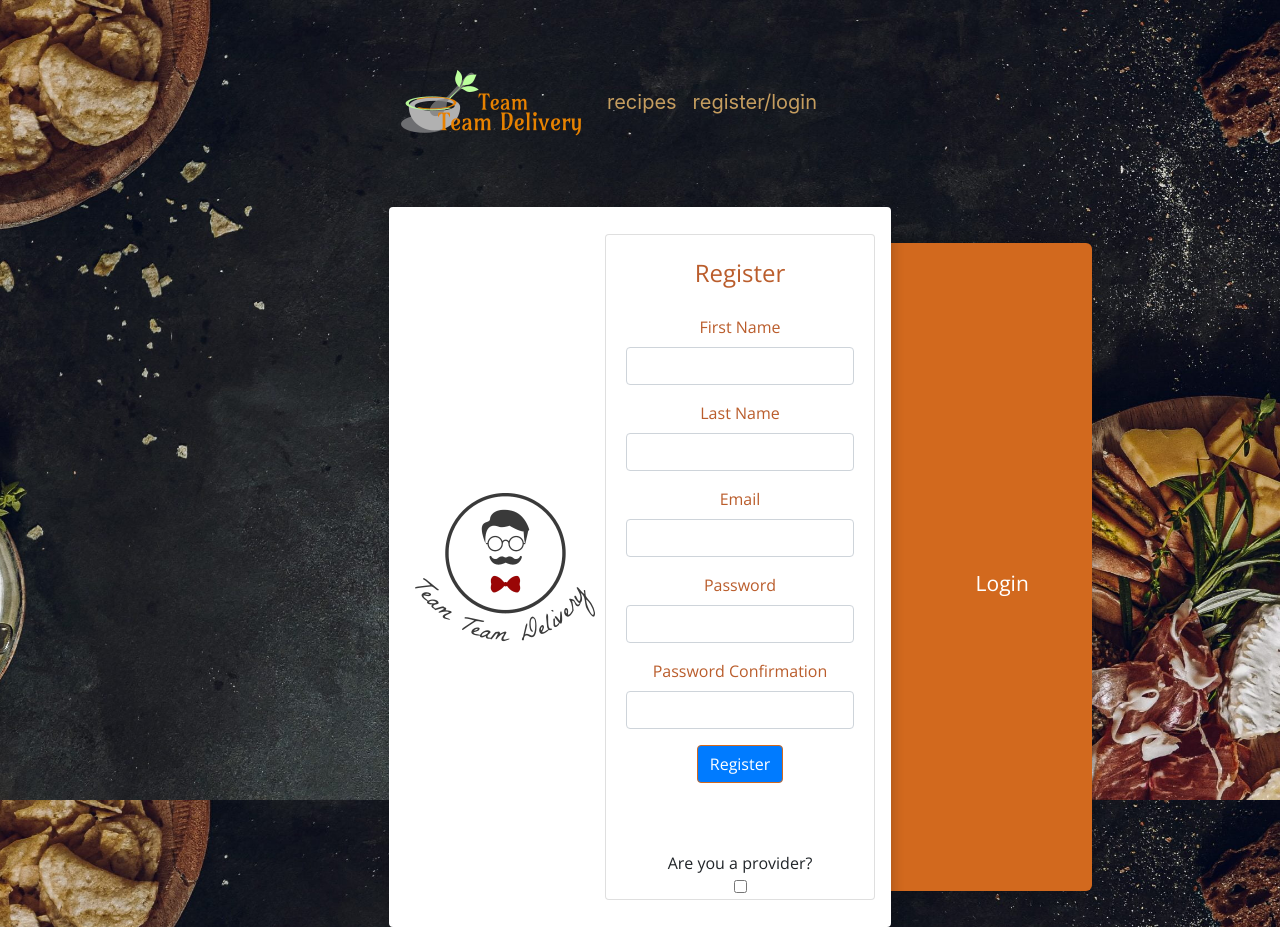
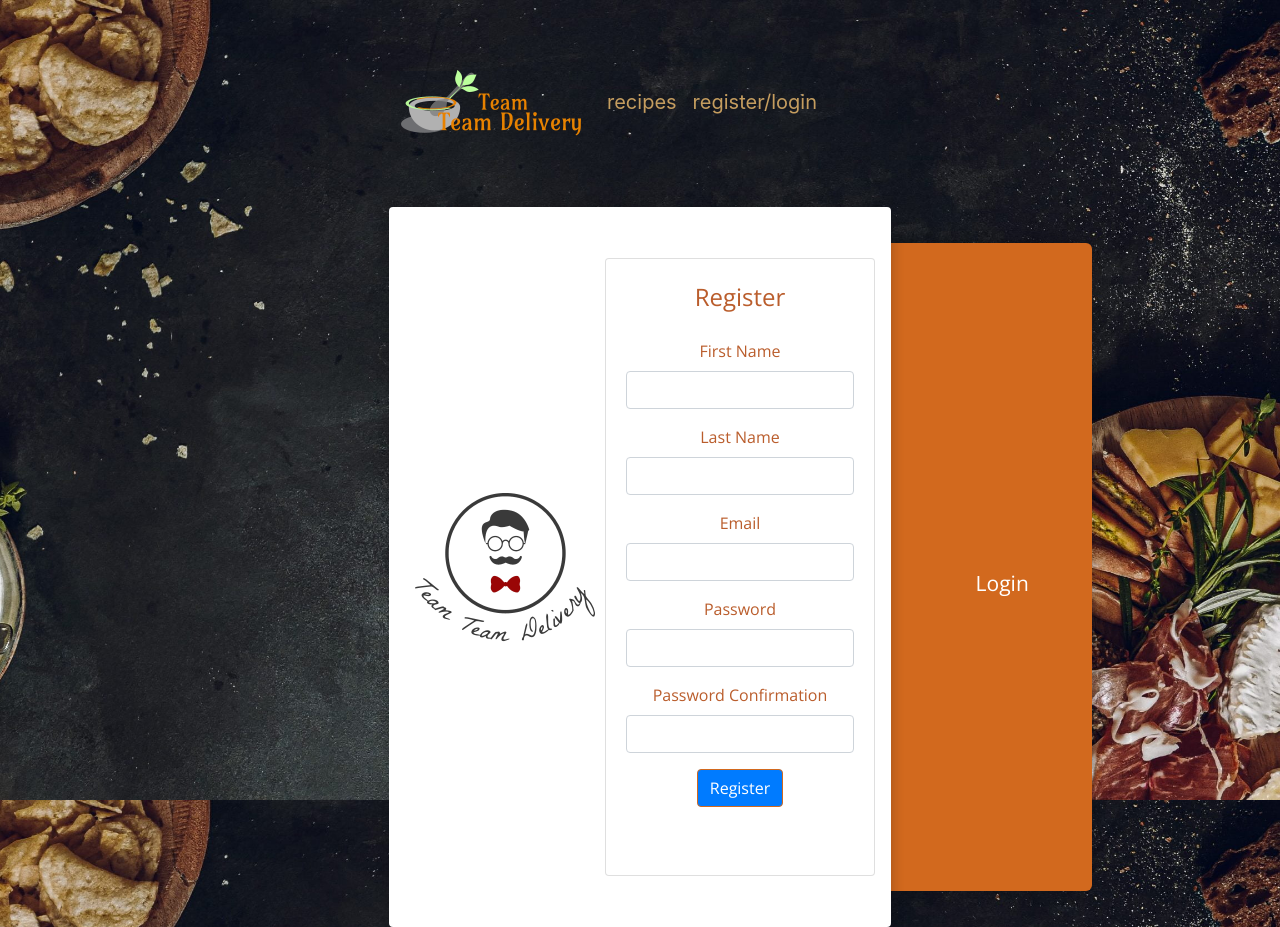
Before and after one commit to stanalexandrucode/Glovo-FrontEnd, a React (Create React App) app: page /register in a window 1280 px wide. Built offline with nearby package versions, Linux system fonts and the light colour scheme.

Commit message:
register - dead code deleted login - after login redirect to home login - wrong login doesn't break the code

```diff
--- a/src/components/authentication/Logout.jsx
+++ b/src/components/authentication/Logout.jsx
@@ -16,7 +16,7 @@
 
   return (
     <div className="logout">
-      <h1>Welcome to logout. Are you sure you want this?</h1>
+      <h1>are you sure you want to logout?</h1>
       <button onClick={handleLogout}>Logout</button>
     </div>
   );
--- a/src/components/login/Login.jsx
+++ b/src/components/login/Login.jsx
@@ -1,8 +1,8 @@
-import React, { containerRef, useEffect, useRef, useState } from 'react';
-import { useHistory } from 'react-router-dom';
-import { Form, Button, Card } from 'react-bootstrap';
-import { toast } from 'react-toastify';
-import { axiosSpring } from '../../common/axios';
+import React, {containerRef, useEffect, useRef, useState} from 'react';
+import {useHistory} from 'react-router-dom';
+import {Form, Button, Card} from 'react-bootstrap';
+import {toast} from 'react-toastify';
+import {axiosSpring} from '../../common/axios';
 import Cookies from '../../../node_modules/js-cookie';
 import NotFound from '../NotFound';
 import './Style.scss';
@@ -24,7 +24,8 @@
         };
 
         let res = await axiosSpring.post('/login', object).catch(() => {
-      toast.error();
+            window.location.href = '/';
+            toast.error("Username or Password mismatch");
         });
 
         if (res.status === 200 && res.data) {
@@ -32,10 +33,10 @@
             Cookies.set('token', res.data.token);
             Cookies.set('name', res.data.name);
             Cookies.set('id_user_DB', res.data.id);
-      // history.push('/');
-      window.location.href = '/';
+            history.push('/');
+
         } else {
-      toast.error('Login not successful! Please check input data');
+
         }
     };
 
@@ -46,11 +47,11 @@
                 <Form onSubmit={handleLogin}>
                     <Form.Group id="text">
                         <Form.Label>Email</Form.Label>
-            <Form.Control type="email" ref={emailRef} required />
+                        <Form.Control type="email" ref={emailRef} required/>
                     </Form.Group>
                     <Form.Group id="password">
                         <Form.Label>Password</Form.Label>
-            <Form.Control type="password" ref={passwordRef} required />
+                        <Form.Control type="password" ref={passwordRef} required/>
                     </Form.Group>
                     <Button className="btn" type="submit">
                         Login
--- a/src/components/login/Register.jsx
+++ b/src/components/login/Register.jsx
@@ -1,7 +1,7 @@
-import React, { containerRef, useRef, useState } from 'react';
-import { toast } from 'react-toastify';
-import { Form, Button, Card } from 'react-bootstrap';
-import { axiosSpring } from '../../common/axios';
+import React, {containerRef, useRef, useState} from 'react';
+import {toast} from 'react-toastify';
+import {Form, Button, Card} from 'react-bootstrap';
+import {axiosSpring} from '../../common/axios';
 import './Style.scss';
 
 export default function Register() {
@@ -46,32 +46,32 @@
                     <div className="form-group">
                         <Form.Group id="firstName">
                             <Form.Label>First Name</Form.Label>
-              <Form.Control type="text" ref={firstNameRef} required />
+                            <Form.Control type="text" ref={firstNameRef} required/>
                         </Form.Group>
                     </div>
                     <div className="form-group">
                         <Form.Group id="lastName">
                             <Form.Label>Last Name</Form.Label>
-              <Form.Control type="text" ref={lastNameRef} required />
+                            <Form.Control type="text" ref={lastNameRef} required/>
                         </Form.Group>
                     </div>
                     <div className="form-group"></div>
                     <div className="form-group">
                         <Form.Group id="email">
                             <Form.Label>Email</Form.Label>
-              <Form.Control type="text" ref={emailRef} required />
+                            <Form.Control type="text" ref={emailRef} required/>
                         </Form.Group>
                     </div>
                     <div className="form-group">
                         <Form.Group id="password">
                             <Form.Label>Password</Form.Label>
-              <Form.Control type="password" ref={passwordRef} required />
+                            <Form.Control type="password" ref={passwordRef} required/>
                         </Form.Group>
                     </div>
                     <div className="form-group">
                         <Form.Group id="password-confirm">
                             <Form.Label>Password Confirmation</Form.Label>
-              <Form.Control type="password" ref={passwordConfirmRef} required />
+                            <Form.Control type="password" ref={passwordConfirmRef} required/>
                         </Form.Group>
                     </div>
                     <Button className="btn" type="submit">
@@ -79,15 +79,15 @@
                     </Button>
                 </Form>
             </Card.Body>
-      <div>
-        <div className='checkbox'>Are you a provider? </div>
-        <input
-          type='checkbox'
-          onClick={() => {
-            provider === true ? setProvider(false) : setProvider(true);
-          }}
-        />
-      </div>
+            {/*<div>*/}
+            {/*    <div className='checkbox'>Are you a provider?</div>*/}
+            {/*    <input*/}
+            {/*        type='checkbox'*/}
+            {/*        onClick={() => {*/}
+            {/*            provider === true ? setProvider(false) : setProvider(true);*/}
+            {/*        }}*/}
+            {/*    />*/}
+            {/*</div>*/}
         </Card>
     );
 }
```
Also changed, not shown: src/components/authentication/Register.jsx (deleted, +0 -90 lines). Lines whose indentation alone changed are shown as unchanged.
